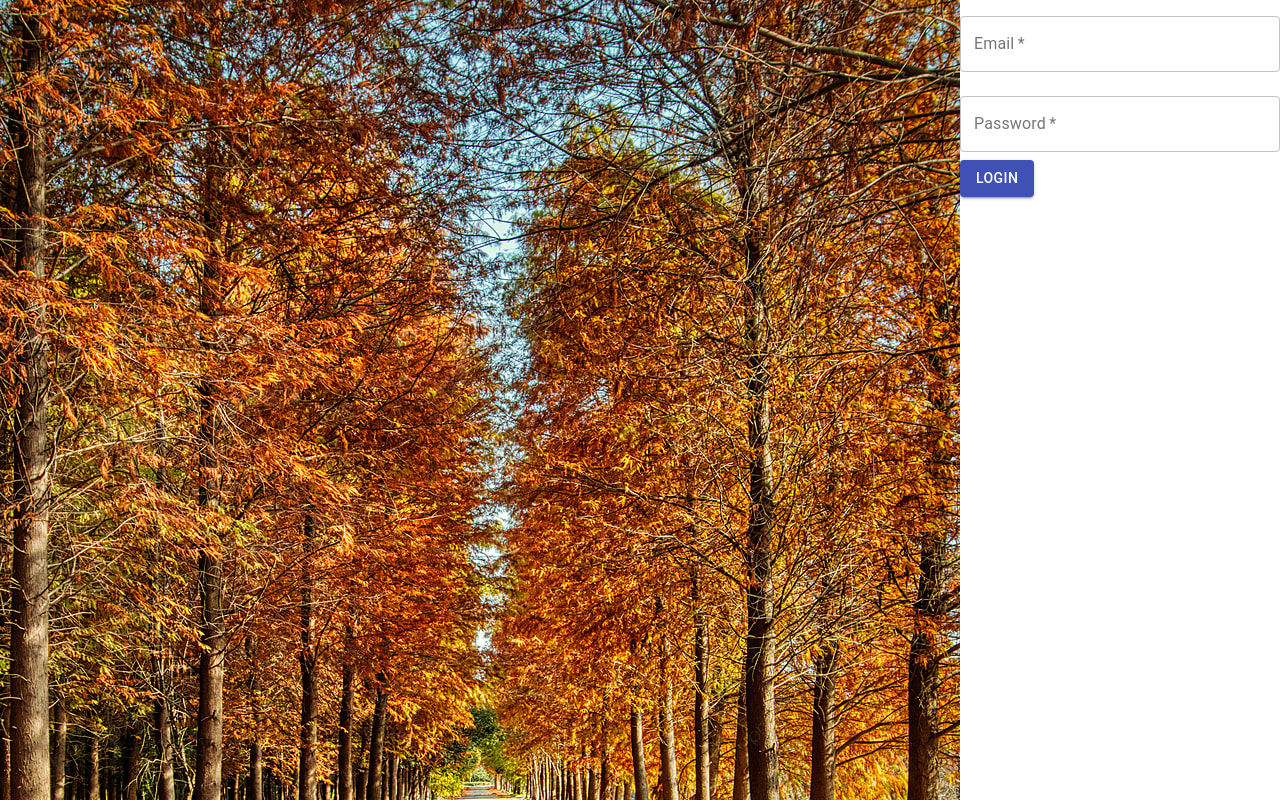
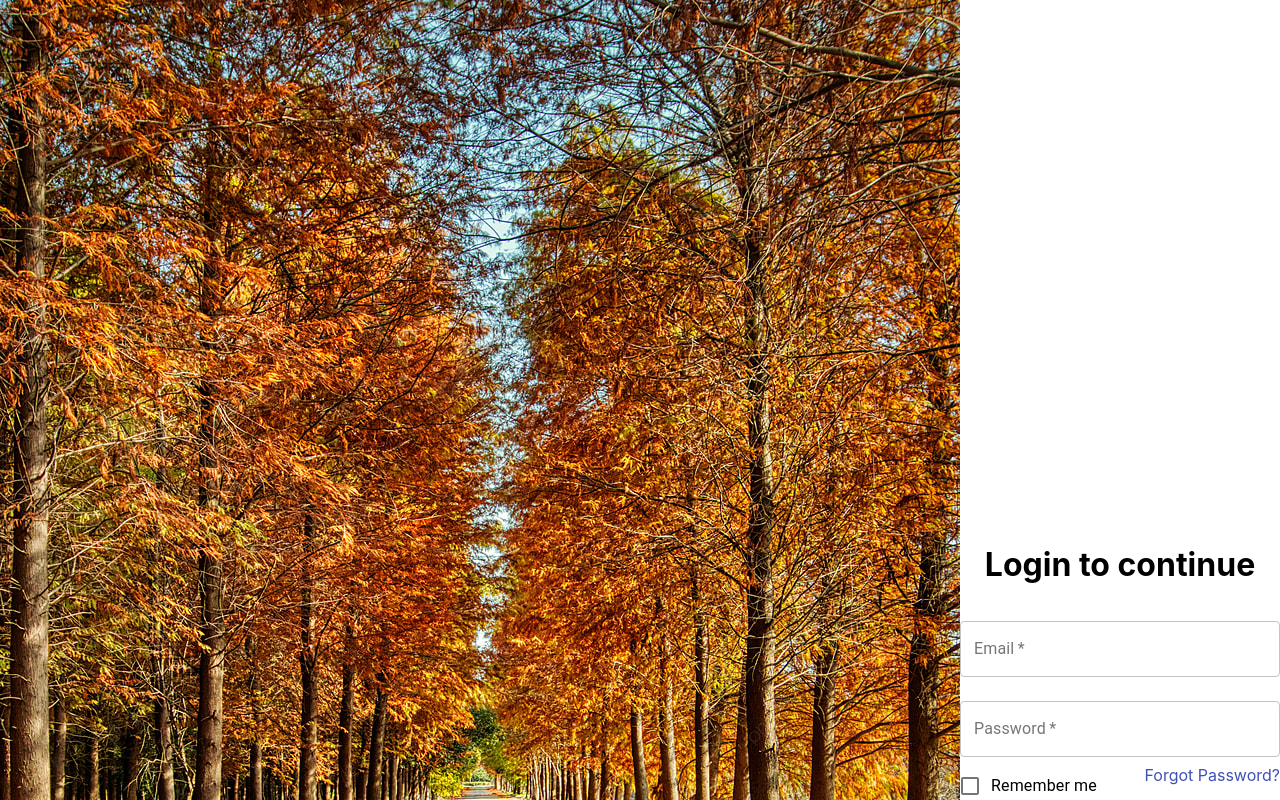
Before and after one commit to ferpavanello/lji-login, a React (Create React App) app: page / in a window 1280 px wide. Shown: the top 800 px of the page. Built offline with nearby package versions, Linux system fonts and the light colour scheme.

Commit message:
Improve layout

```diff
--- a/src/App.css
+++ b/src/App.css
@@ -2,3 +2,11 @@
   display: grid;
   grid-template-columns: 6fr 6fr;
 }
+
+.form-wrapper {
+  margin: auto;
+}
+
+.form-header {
+  text-align: center;
+}
--- a/src/App.js
+++ b/src/App.js
@@ -6,7 +6,10 @@ export default function App() {
   return (
     <div className="login-wrapper">
       <LoginImage />
-      <LoginForm />
+      <div className="form-wrapper">
+        <h1 className="form-header">Login to continue</h1>
+        <LoginForm />
+      </div>
     </div>
   );
 }
--- a/src/components/login-form/LoginForm.css
+++ b/src/components/login-form/LoginForm.css
@@ -0,0 +1,3 @@
+.forgot-password {
+  float: right;
+}
--- a/src/components/login-form/LoginForm.jsx
+++ b/src/components/login-form/LoginForm.jsx
@@ -1,10 +1,12 @@
 import React, { useState } from 'react'
-import { TextField, Button } from '@material-ui/core'
+import './LoginForm.css'
+import { TextField, Button, FormControlLabel, Checkbox, Link } from '@material-ui/core'
 
 export default function LoginForm() {
   const [email, setEmail] = useState('')
   const [password, setPassword] = useState('')
   const [emailError, setEmailError] = useState({ message: '', isValid: true })
+  const [rememberMe, setRememberMe] = useState(false)
 
   function isValidEmail (content) {
     const re = /^(([^<>()[\]\\.,;:\s@\"]+(\.[^<>()[\]\\.,;:\s@\"]+)*)|(\".+\"))@((\[[0-9]{1,3}\.[0-9]{1,3}\.[0-9]{1,3}\.[0-9]{1,3}\])|(([a-zA-Z\-0-9]+\.)+[a-zA-Z]{2,}))$/;
@@ -25,7 +27,7 @@ export default function LoginForm() {
   }
 
   return (
-    <form className="login-form"
+    <form
       onSubmit={(event) => {
         event.preventDefault()
         console.log(this.state)
@@ -62,7 +64,23 @@ export default function LoginForm() {
         margin="normal"
         fullWidth
       />
-      <Button type="submit" variant="contained" color="primary">
+      <FormControlLabel
+        control={
+          <Checkbox
+            checked={rememberMe}
+            onChange={(event) => {
+              setRememberMe(event.target.checked)
+            }}
+            name="rememberMe"
+            color="primary"
+          />
+        }
+        label="Remember me"
+      />
+      <Link href="#" className="forgot-password" onClick={event => event.preventDefault()}>
+        Forgot Password?
+      </Link>
+      <Button type="submit" variant="contained" color="primary" fullWidth>
         Login
       </Button>
     </form>
```
